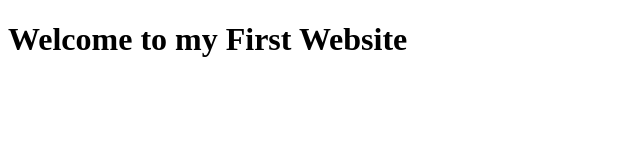
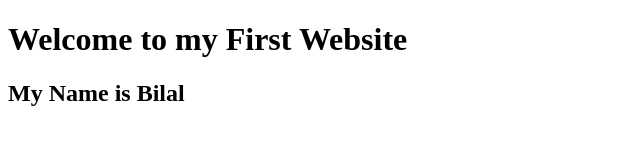
Before and after one commit to bilallodhi123/first-website, a plain HTML site: page hello.html in a window 1280 px wide. Shown: the whole page, without its empty margins (0-640 px from the left). Drawn offline with Linux system fonts and the light colour scheme.

Commit message:
added a h2 tag with my name

```diff
--- a/hello.html
+++ b/hello.html
@@ -9,5 +9,6 @@
 <h1>
     Welcome to my First Website
 </h1>
+<h2>My Name is Bilal</h2>
     </body>
 </html>
```
